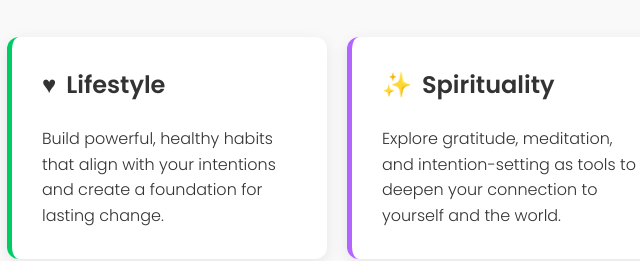
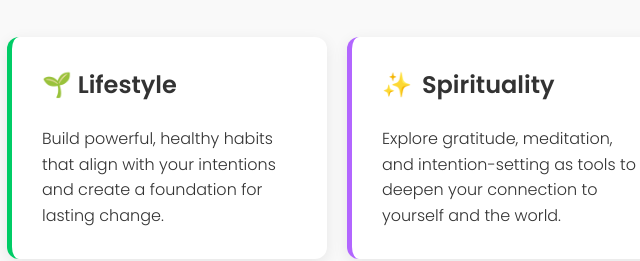
Before and after one commit to Danideprats/launch, a website: page index.html in a window 1280 px wide. Shown: the part 701-962 px from the top of the page, 473-1113 px from the left. Drawn offline with Linux system fonts and the light colour scheme.

Commit message:
Final push

```diff
--- a/index.html
+++ b/index.html
@@ -356,7 +356,7 @@
         <p>Learn to track and transform limiting beliefs into empowering affirmations, shifting your consciousness for good.</p>
       </div>
       <div class="card lifestyle">
-        <h3><span class="icon">&#x2665;</span> Lifestyle</h3>
+        <h3>🌱</span> Lifestyle</h3>
         <p>Build powerful, healthy habits that align with your intentions and create a foundation for lasting change.</p>
       </div>
       <div class="card spirituality">
```
